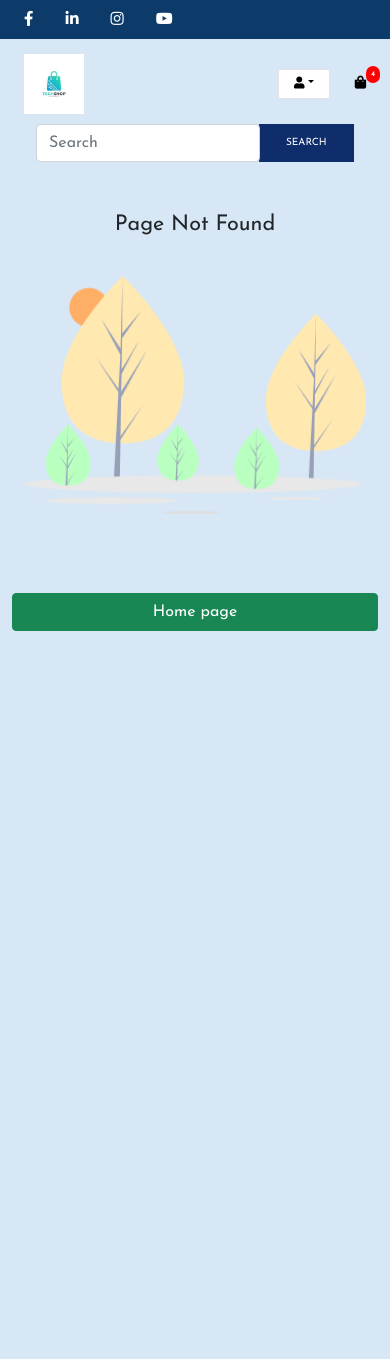
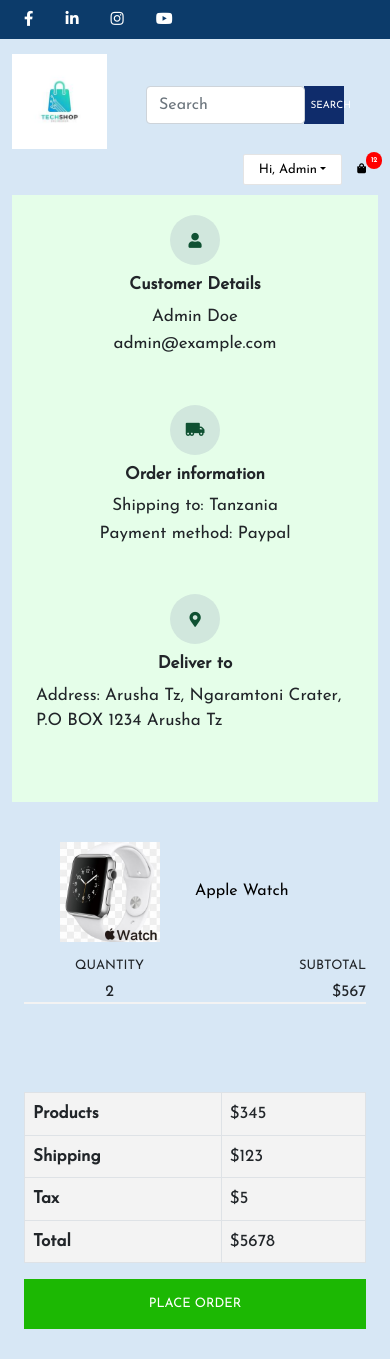
Before and after one commit to swdevmelissa/SHOP, a React (Create React App) app in the folder Frontend/: page /placeorder in a window 390 px wide. Before the commit this address had no page. Before the commit the page ends 844 px from the top, so only its background shows below. Built offline with nearby package versions, Linux system fonts and the light colour scheme.

Commit message:
Place Order Page

```diff
--- a/Frontend/src/App.css
+++ b/Frontend/src/App.css
@@ -614,6 +614,51 @@
   padding: 0 20px;
   font-size: 17px;
 }
+.order-product {
+  margin: 40px 0;
+  border-bottom: 2px solid #f3f3f3;
+  position: relative;
+}
+.order-product h4 {
+  font-size: 13px;
+  margin-bottom: 10px;
+}
+.order-product img {
+  width: 100%;
+  height: 100px;
+  object-fit: contain;
+}
+.order-detail p {
+  margin-top: 2px;
+}
+.order-detail {
+  padding: 30px 0;
+  background-color: #e5fee9;
+}
+.order-detail h5 {
+  margin-bottom: 6px;
+}
+.order-box {
+  border-radius: 100px;
+  width: 80px;
+  height: 80px;
+  display: flex;
+  justify-content: center;
+  align-items: center;
+  font-size: 25px;
+}
+.table-bordered {
+  background-color: #f3f3f3;
+}
+.subtotal-order button {
+  width: 100%;
+  padding: 15px 0;
+  border: 0px;
+  text-transform: uppercase;
+  font-size: 13px;
+  background-color: #1cb803;
+  color: #ffffff;
+}
 
 /* FOOTER */
 .footer {
--- a/Frontend/src/App.js
+++ b/Frontend/src/App.js
@@ -9,6 +9,7 @@
 import ProductDetailPage from "./screens/ProductDetailPage";
 import DeliveryInfo from "./screens/DeliveryInfo";
 import PaymentMethodPage from "./screens/PaymentMethodPage";
+import PlaceOrderPage from "./screens/PlaceOrderPage";
 import NotFoundPage from './screens/NotFoundPage';
 import Login from './screens/Login';
 
@@ -24,6 +25,7 @@
         <Route path='/cart/:id?' component={CartPage} />
         <Route path='/delivery' component={DeliveryInfo} />
         <Route path='/paymentMethod' component={PaymentMethodPage} />
+        <Route path='/placeorder' component={PlaceOrderPage} />
         <Route path="*" component={NotFoundPage} />
      </Switch>
    </Router>
--- a/Frontend/src/responsive.css
+++ b/Frontend/src/responsive.css
@@ -19,80 +19,32 @@
   .input-group {
     height: 30px;
   }
+  .single-image,
+  .single-image img {
+    height: 400px;
+  }
   .author-card-avatar img {
     margin-top: -20%;
   }
+  .order-box {
+    width: 50px;
+    height: 50px;
+    font-size: 15px;
+  }
+  .order-detail p {
+    font-size: 12px;
+  }
+  .order-detail {
+    padding: 20px 0;
+  }
+  .order-detail h5 {
+    font-size: 13px;
+  }
+  .subtotal-order button {
+    margin-bottom: 30px;
+  }
   .single-product {
     margin-top: 20px;
-    }
-}
-
-
-
-    @media (max-width: 768px) {
-        .pc-header {
-          display: none !important;
-        }
-        .mobile-header {
-          display: block;
-        }
-        .cart-mobile-icon i {
-          font-size: 13px;
-          margin-left: 10px;
-        }
-        .btn-group button {
-          font-size: 12px;
-        }
-        .mobile-header img {
-          width: 60px;
-        }
-        .input-group {
-          width: 100%;
-          margin-top: 5px;
-        }
-        .search-button {
-          width: 30%;
-        }
-        .subscribe-head .form-section input[type="email"] {
-          height: 45px;
-          width: 70%;
-        }
-        .subscribe-head .form-section input[type="submit"] {
-          height: 47px;
-          padding: 0 58px;
-        }
-        .subscribe-head h2 {
-          font-size: 25px;
-        }
-        .contact-Box {
-          margin: 30px 0;
-        }
-        .contactInfo {
-          padding: 20px 0;
-        }
-        .product-name {
-          font-size: 23px;
-        }
-        .author-card-avatar {
-          display: none;
-        }
-        .cart-buttons {
-          margin: 40px 0;
-        }
-        .cart-buttons a button,
-        .cart-buttons .d-flex button {
-          width: 100%;
-        }
-        .total .sub,
-        .total .total-price {
-          font-size: 16px;
-        }
-        .single-image {
-          margin-bottom: 50px;
-          margin-right: 0;
-        }
-        .product-name {
-          font-size: 23px;
   }
 }
 
--- /dev/null
+++ b/Frontend/src/screens/PlaceOrderPage.js
@@ -0,0 +1,131 @@
+import Header from "../components/Header";
+import { Link } from "react-router-dom";
+const PlaceOrderPage = () => {
+
+    const placeOrderHandler = (e) => {
+        e.preventDefault();
+      };
+
+  return (
+    <>
+      <Header />
+
+      <div className="container">
+        <div className="row  order-detail">
+          <div className="col-lg-4 col-sm-4 mb-lg-4 mb-5 mb-sm-0">
+            <div className="row ">
+              <div className="col-md-4 center">
+                <div className="alert-success order-box">
+                  <i class="fas fa-user"></i>
+                </div>
+              </div>
+              <div className="col-md-8 center">
+                <h5>
+                  <strong>Customer Details</strong>
+                </h5>
+                <p>Admin Doe</p>
+                <p>admin@example.com</p>
+              </div>
+            </div>
+          </div>
+          {/* 2 */}
+          <div className="col-lg-4 col-sm-4 mb-lg-4 mb-5 mb-sm-0">
+            <div className="row">
+              <div className="col-md-4 center">
+                <div className="alert-success order-box">
+                  <i className="fas fa-truck-moving"></i>
+                </div>
+              </div>
+              <div className="col-md-8 center">
+                <h5>
+                  <strong>Order information</strong>
+                </h5>
+                <p>Shipping to: Tanzania</p>
+                <p>Payment method: Paypal</p>
+              </div>
+            </div>
+          </div>
+          {/* 3 */}
+          <div className="col-lg-4 col-sm-4 mb-lg-4 mb-5 mb-sm-0">
+            <div className="row">
+              <div className="col-md-4 center">
+                <div className="alert-success order-box">
+                  <i className="fas fa-map-marker-alt"></i>
+                </div>
+              </div>
+              <div className="col-md-8 center">
+                <h5>
+                  <strong>Deliver to</strong>
+                </h5>
+                <p>
+                  Address: Arusha Tz, Ngaramtoni Crater, P.O BOX 1234 Arusha Tz
+                </p>
+              </div>
+            </div>
+          </div>
+        </div>
+
+        <div className="row order-products justify-content-between">
+          <div className="col-lg-8">
+            <div className="order-product row">
+              <div className="col-md-3 col-6">
+                <img src="/images/productsImg/appleWatch.jpg" alt="product" />
+              </div>
+              <div className="col-md-5 col-6 d-flex align-items-center">
+                <Link to={"/"}>
+                  <h6>Apple Watch</h6>
+                </Link>
+              </div>
+              <div className="mt-3 mt-md-0 col-md-2 col-6  d-flex align-items-center flex-column justify-content-center ">
+                <h4>QUANTITY</h4>
+                <h6>2</h6>
+              </div>
+              <div className="mt-3 mt-md-0 col-md-2 col-6 align-items-end  d-flex flex-column justify-content-center ">
+                <h4>SUBTOTAL</h4>
+                <h6>$567</h6>
+              </div>
+            </div>
+          </div>
+          {/* total */}
+          <div className="col-lg-3 d-flex align-items-end flex-column mt-5 subtotal-order">
+            <table className="table table-bordered">
+              <tbody>
+                <tr>
+                  <td>
+                    <strong>Products</strong>
+                  </td>
+                  <td>$345</td>
+                </tr>
+                <tr>
+                  <td>
+                    <strong>Shipping</strong>
+                  </td>
+                  <td>$123</td>
+                </tr>
+                <tr>
+                  <td>
+                    <strong>Tax</strong>
+                  </td>
+                  <td>$5</td>
+                </tr>
+                <tr>
+                  <td>
+                    <strong>Total</strong>
+                  </td>
+                  <td>$5678</td>
+                </tr>
+              </tbody>
+            </table>
+            <button type="submit" onClick={placeOrderHandler}>
+              <Link to="/order" className="text-white">
+                PLACE ORDER
+              </Link>
+            </button>
+          </div>
+        </div>
+      </div>
+    </>
+  );
+};
+
+export default PlaceOrderPage;
```
Lines whose indentation alone changed are shown as unchanged.
